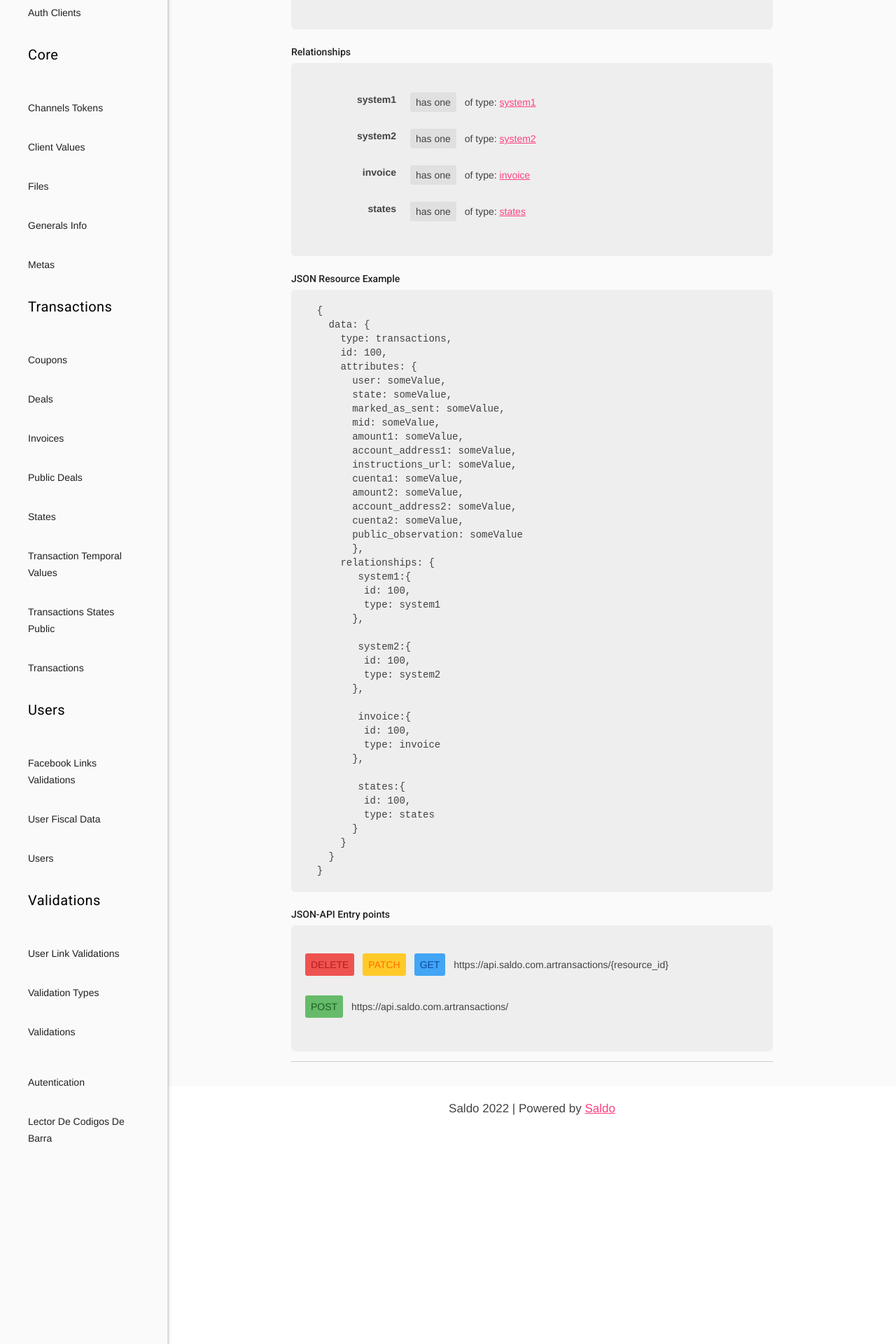
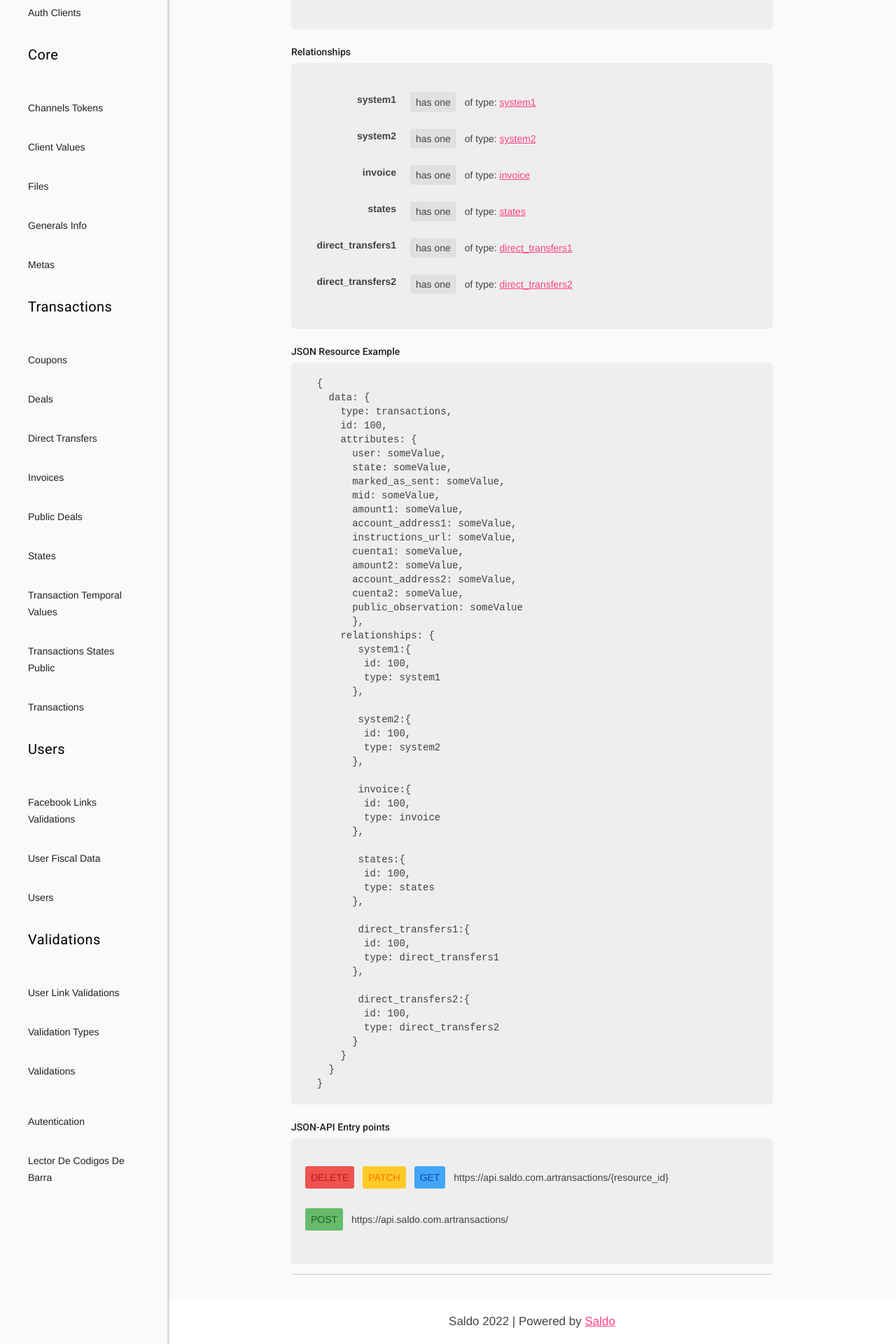
Before and after one commit to reyesoft/dev.saldo.com.ar, a Jekyll site: the page built from _docs/3.0.0/resources/_transactions/transactions.md, in a window 1280 px wide. Shown: the part 926-2846 px from the top of the page at 70% size. Built offline with Jekyll 4.4.1, drawn with Linux system fonts in a browser that asks for light colours; nearby versions of some CDN libraries.

Commit message:
from BB pipeline

```diff
--- a/_docs/3.0.0/resources/_transactions/transactions.md
+++ b/_docs/3.0.0/resources/_transactions/transactions.md
@@ -71,5 +71,13 @@ relationships:
     resource: states
     alias: states
     crud: 'create, read, update'
+  -
+    resource: direct_transfers1
+    alias: direct_transfers1
+    crud: 'create, read, update'
+  -
+    resource: direct_transfers2
+    alias: direct_transfers2
+    crud: 'create, read, update'
 
 ---
```
Also changed, not shown: _docs/3.0.0/resources/_transactions/direct-transfers.md (added, +23 -0 lines).
